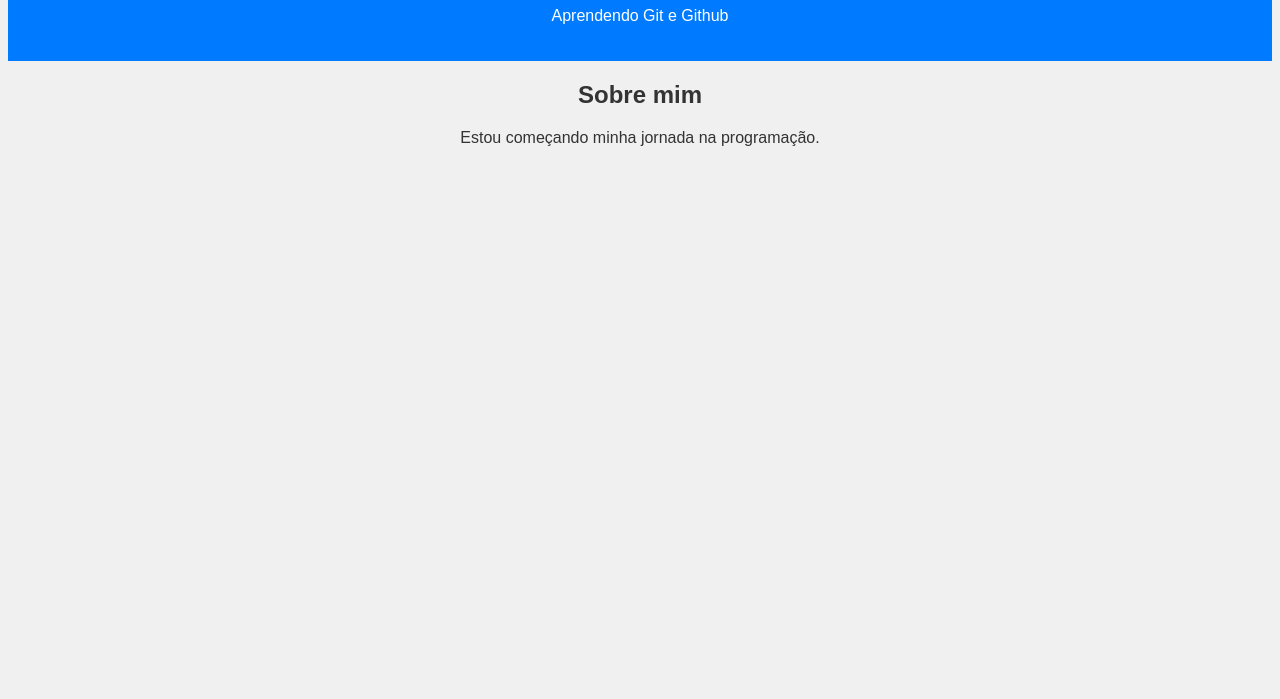
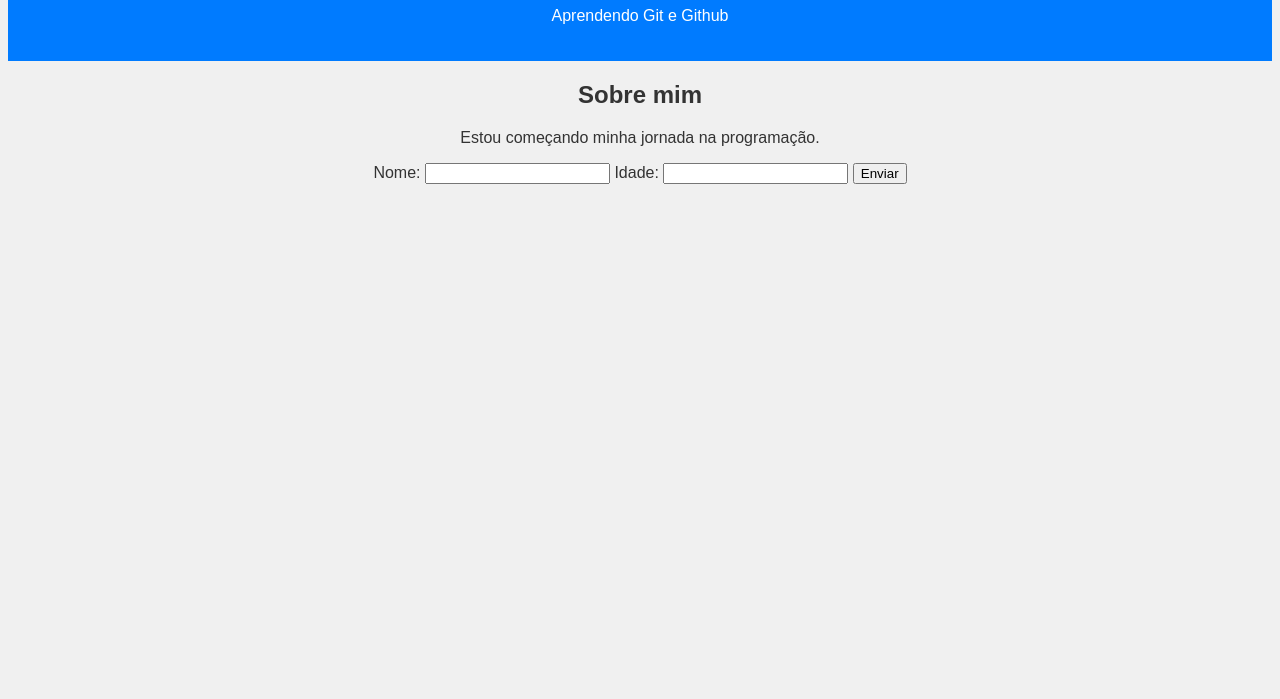
Before and after one commit to joaorupp/aulas-git-github, a plain HTML site: page index.html in a window 1280 px wide. Shown: the part 101-800 px from the top of the page. Drawn offline with Linux system fonts and the light colour scheme.

Commit message:
Criação do aquivo script.js

```diff
--- a/index.html
+++ b/index.html
@@ -15,5 +15,15 @@
         <h2>Sobre mim</h2>
         <p>Estou começando minha jornada na programação.</p>
     </main>
+    <section class="container">
+        <form action="submit">
+            <label for="">Nome: </label>
+            <input type="text">
+            <label for="">Idade: </label>
+            <input type="text">
+            <button type="button">Enviar</button>
+        </form>
+    </section>
+    <script src="script.js"></script>
 </body>
 </html>
--- /dev/null
+++ b/script.js
@@ -0,0 +1 @@
+alert("Seja bem vindo!")
```
